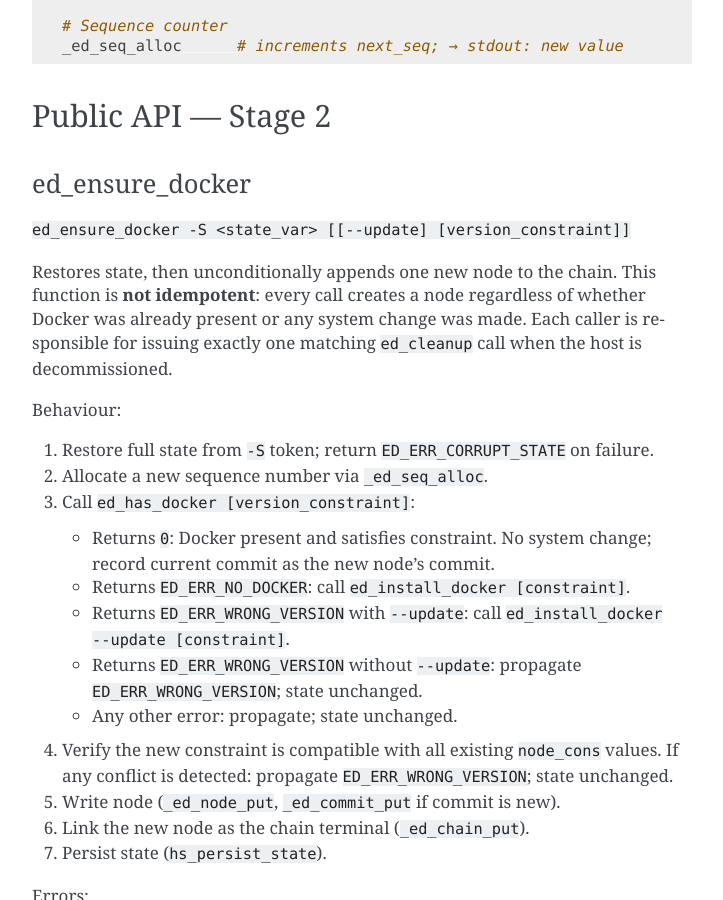
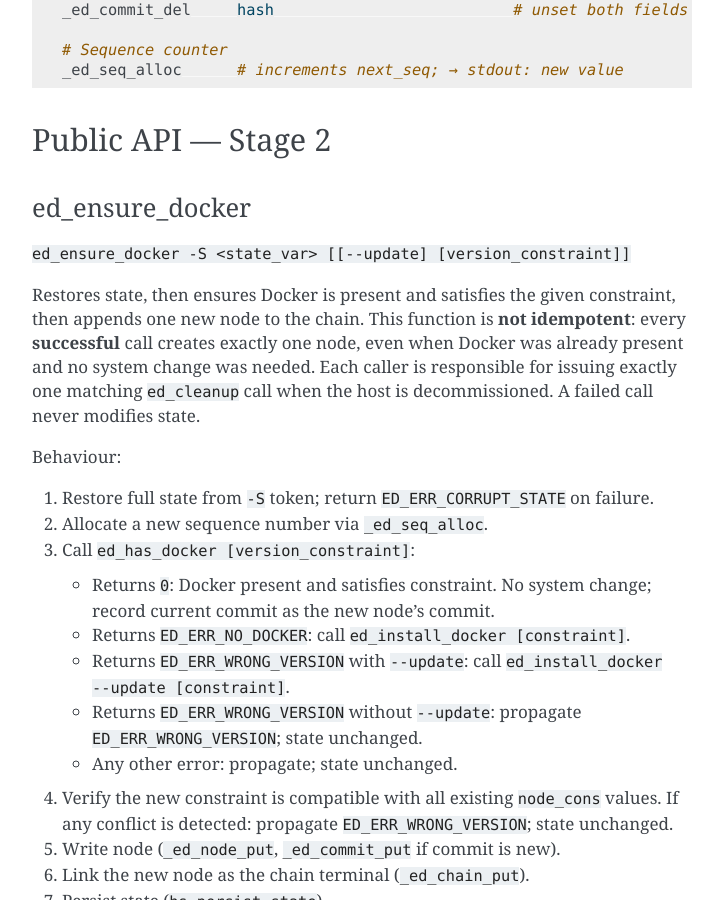
Before and after one commit to CriticalOptimisation/bash-deploy-libs, a Sphinx documentation site: the page built from docs/libraries/ensure_docker.rst, in a window 1280 px wide and 900 px high, scrolled down 6835 px. Shown: the whole window, without its empty margins (388-1111 px from the left). Built offline with Sphinx 7.4.7, drawn with Linux system fonts in a browser that asks for light colours; some of the changed text lies outside the part shown.

Commit message:
doc(ensure_docker): only successful calls add a node (issue #132)
Clarify ed_ensure_docker semantics: a node is appended only when the
function returns 0. A call that fails (wrong version, host incompatible,
etc.) never reaches hs_persist_state, leaves the state token unchanged,
and adds no node. Corrects "every call" → "every successful call" in
both the State Consistency Policy section and the function description.

Co-Authored-By: Claude Sonnet 4.6 <noreply@anthropic.com>

```diff
--- a/docs/libraries/ensure_docker.rst
+++ b/docs/libraries/ensure_docker.rst
@@ -223,10 +223,11 @@ token is unchanged — there is nothing to undo.  On success, the state
 token is updated atomically to reflect the completed operation.
 
 **``ed_ensure_docker`` is not idempotent.**
-Every call unconditionally appends one new node to the chain and persists
-the updated state, even when Docker is already present and no system change
-is needed.  Each caller owns exactly one node and must match it with a
-single ``ed_cleanup`` call when the host is decommissioned.
+Every **successful** call appends one new node to the chain and persists
+the updated state, even when Docker was already present and no system
+change was needed.  A failed call leaves state unchanged and adds no node.
+Each caller owns exactly one node per successful call and must match it
+with a single ``ed_cleanup`` call when the host is decommissioned.
 
 Stage 2 State Variable Schema
 ------------------------------
@@ -339,11 +340,12 @@ ed_ensure_docker
 
 ``ed_ensure_docker -S <state_var> [[--update] [version_constraint]]``
 
-Restores state, then unconditionally appends one new node to the chain.
-This function is **not idempotent**: every call creates a node regardless
-of whether Docker was already present or any system change was made.  Each
-caller is responsible for issuing exactly one matching ``ed_cleanup`` call
-when the host is decommissioned.
+Restores state, then ensures Docker is present and satisfies the given
+constraint, then appends one new node to the chain.  This function is
+**not idempotent**: every **successful** call creates exactly one node,
+even when Docker was already present and no system change was needed.
+Each caller is responsible for issuing exactly one matching ``ed_cleanup``
+call when the host is decommissioned.  A failed call never modifies state.
 
 Behaviour:
 
```
